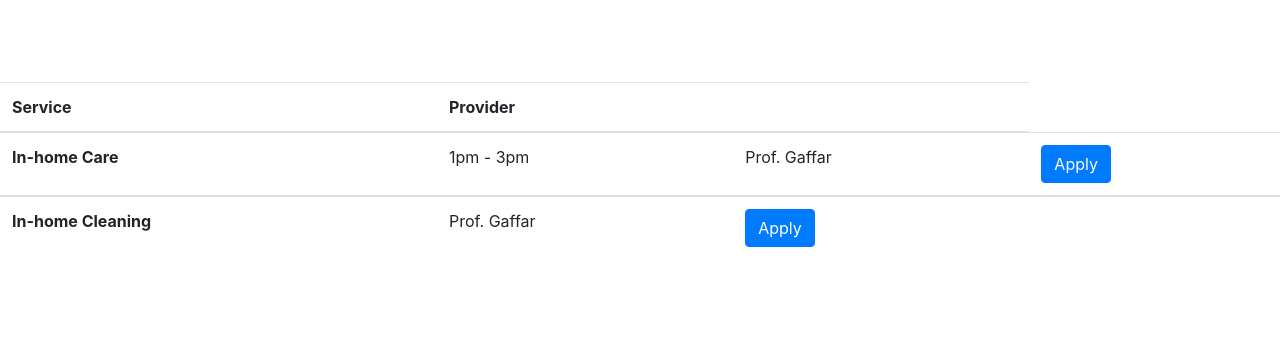
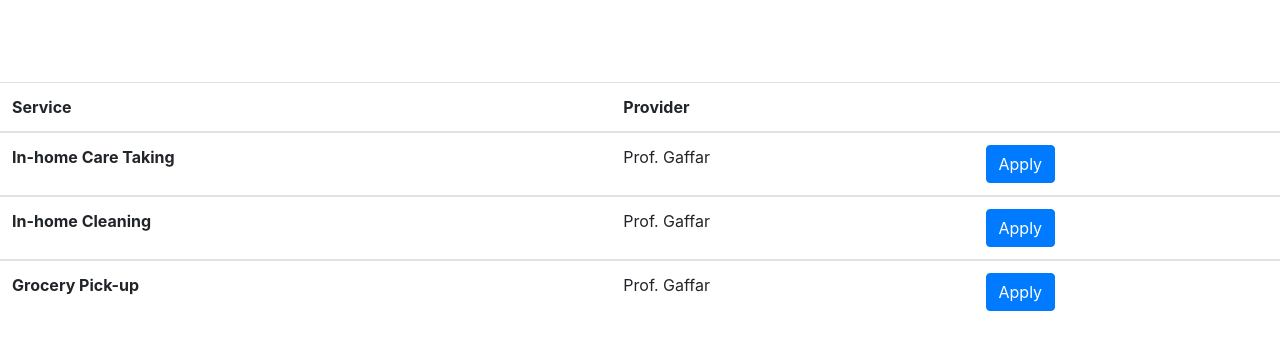
Before and after one commit to Saljooq/se329portfolio, a plain HTML site: page elderly_services/ApplyForElderlyServices.html in a window 1280 px wide. Shown: the part 210-560 px from the top of the page. Drawn offline with nearby package versions, Linux system fonts and the light colour scheme.

Commit message:
Update ApplyForElderlyServices.html

```diff
--- a/elderly_services/ApplyForElderlyServices.html
+++ b/elderly_services/ApplyForElderlyServices.html
@@ -104,8 +104,7 @@
             </thead>
             <tbody>
               <tr>
-                <th scope="row">In-home Care</th>
-                <td>1pm - 3pm</td>
+                <th scope="row">In-home Care Taking</th>
                 <td>Prof. Gaffar</td>
                 <td><button class="btn btn-primary" onclick="window.location.href='../success.html'">Apply</button></td>
               </tr>
@@ -117,6 +116,13 @@
                 <td><button class="btn btn-primary" onclick="window.location.href='../success.html'">Apply</button></td>
               </tr>
             </tbody>
+            <tbody>
+              <tr>
+                <th scope="row">Grocery Pick-up</th>
+                <td>Prof. Gaffar</td>
+                <td><button class="btn btn-primary" onclick="window.location.href='../success.html'">Apply</button></td>
+              </tr>
+            </tbody>
         <br>
         <br>
         <br>
```
